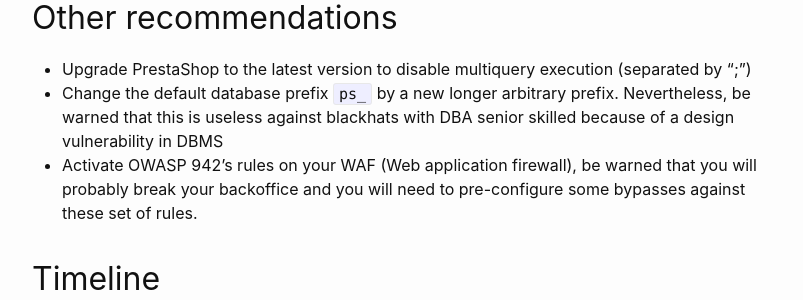
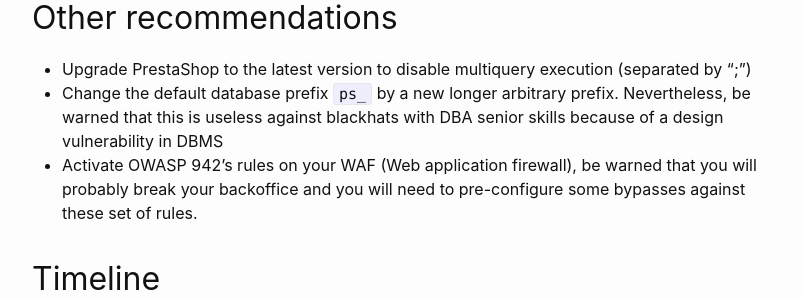
Before and after one commit to friends-of-presta/security-advisories, a Jekyll site: the page built from _posts/2023-06-13-postfinance.md, in a window 1280 px wide and 900 px high, scrolled down 1813 px. Shown: the part 177-477 px from the top of the window, without its empty margins (238-1041 px from the left). Built offline with Jekyll 4.4.1, drawn with Linux system fonts in a browser that asks for light colours.

Commit message:
skilled -> skills

```diff
--- a/_posts/2023-06-13-postfinance.md
+++ b/_posts/2023-06-13-postfinance.md
@@ -72,7 +72,7 @@ This vulnerability can be exploited by an attacker to manipulate the SQL query a
 ## Other recommendations
 
 * Upgrade PrestaShop to the latest version to disable multiquery execution (separated by “;”)
-* Change the default database prefix `ps_` by a new longer arbitrary prefix. Nevertheless, be warned that this is useless against blackhats with DBA senior skilled because of a design vulnerability in DBMS
+* Change the default database prefix `ps_` by a new longer arbitrary prefix. Nevertheless, be warned that this is useless against blackhats with DBA senior skills because of a design vulnerability in DBMS
 * Activate OWASP 942's rules on your WAF (Web application firewall), be warned that you will probably break your backoffice and you will need to pre-configure some bypasses against these set of rules.
 
 ## Timeline
```
Also changed, not shown: _posts/2023-03-21-tshirtecommerce_cwe-89.md (+1 -1 lines), _posts/2023-04-25-askforaquote.md (+1 -1 lines), _posts/2023-06-01-cityautocomplete.md (+1 -1 lines), _posts/2023-06-06-leocustomajax.md (+1 -1 lines), _posts/2023-06-15-ailinear.md (+1 -1 lines).
